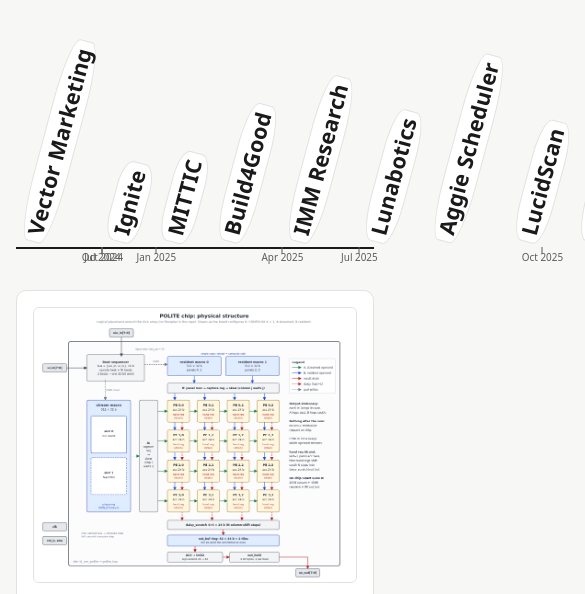
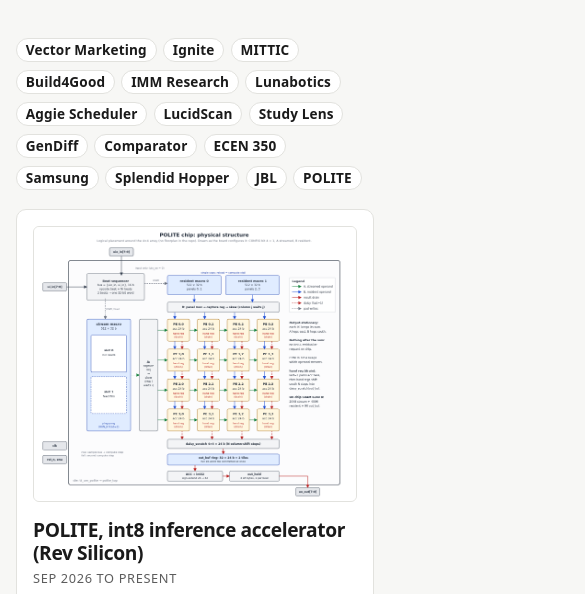
Before and after one commit to alexnstevens06/alexnstevens06.github.io, an Astro site: page / in a window 390 px wide. Shown: the part 198-792 px from the top of the page, 585 px wide, since content can reach past the window. Built offline with nearby package versions, Linux system fonts and the light colour scheme; Astro itself is replaced by a stand-in of ours.

Commit message:
Mobile: timeline spine becomes wrapped chips below 760px; wrap long prose links

```diff
--- a/src/styles/global.css
+++ b/src/styles/global.css
@@ -356,3 +356,55 @@
   white-space: nowrap;
 }
 .tl > li { scroll-margin-top: 0.75rem; }
+
+/* Narrow screens: the rotated month scale needs ~1000px, so below 760px the spine
+   becomes a wrapped row of upright, tappable chips (oldest first) with no axis. */
+@media (max-width: 759.98px) {
+  .spine,
+  .spine ol {
+    height: auto !important;
+    min-height: 0 !important;
+    max-height: none !important;
+  }
+  .spine { padding-bottom: 0; overflow: visible; }
+  .spine ol { flex-wrap: wrap; align-items: center; gap: 0.4rem; border-bottom: 0; }
+  .spine__month,
+  .spine__entries { display: contents; }
+  .spine__axis-tick,
+  .spine__axis-label { display: none; }
+  .spine .spine__hit,
+  .spine:has(.spine__hit.is-open) .spine__hit {
+    flex: 0 0 auto !important;
+    width: auto !important;
+    min-width: 0 !important;
+    max-width: 100% !important;
+    height: auto !important;
+  }
+  .spine__hit::before { content: none; }
+  .spine__sq { position: static; }
+  .spine .spine__spin,
+  .spine .spine__hit .spine__spin {
+    position: relative;
+    left: auto !important;
+    transform: none !important;
+    transition: none;
+    max-width: 100%;
+    padding: 0.2rem 0.55rem;
+    border-radius: 999px;
+    border-color: var(--border);
+    background: var(--bg-elevated);
+  }
+  .spine__label { font-size: 0.85rem; white-space: normal; }
+  .spine .spine__hit .spine__jump {
+    position: absolute;
+    inset: 0;
+    width: auto;
+    height: auto;
+    margin: 0;
+    clip: auto;
+    opacity: 0;
+  }
+  .spine__hit:focus-within .spine__spin { outline: 3px solid var(--accent); outline-offset: 2px; }
+}
+/* Long bare URLs in project prose wrap instead of widening the page on phones. */
+.prose a { overflow-wrap: anywhere; }
```
